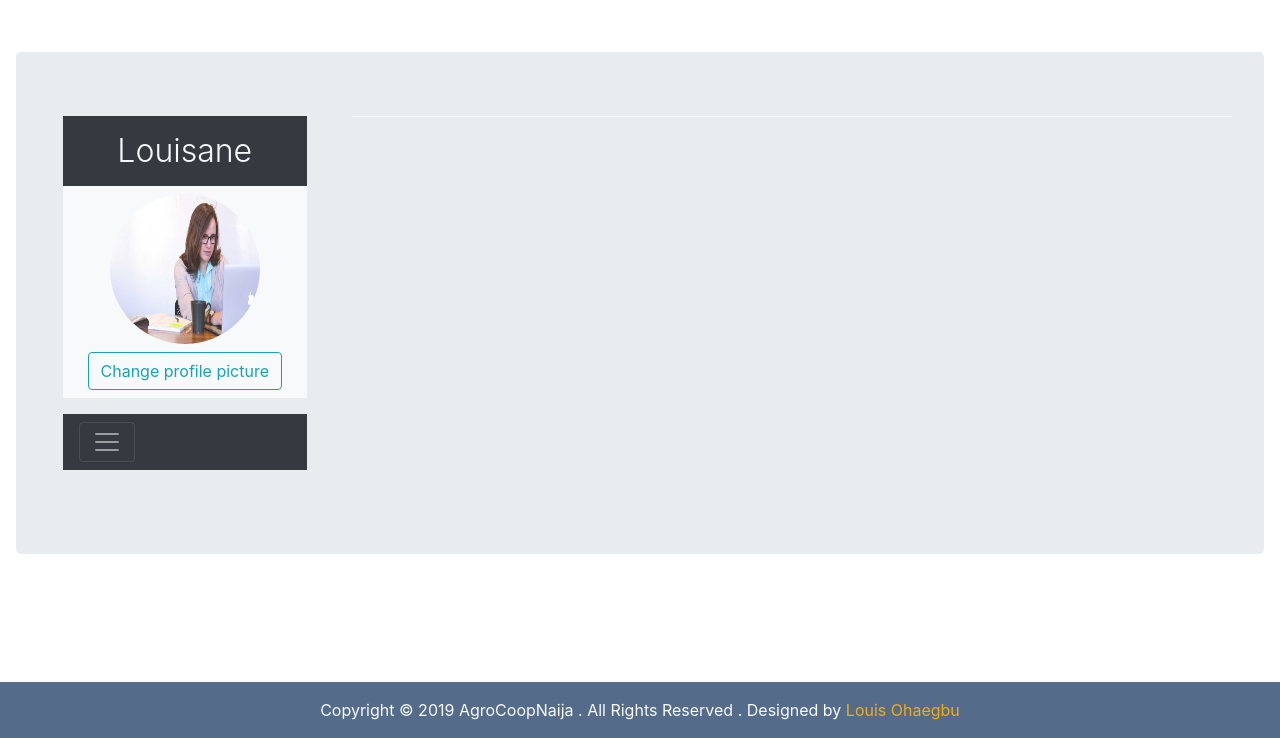
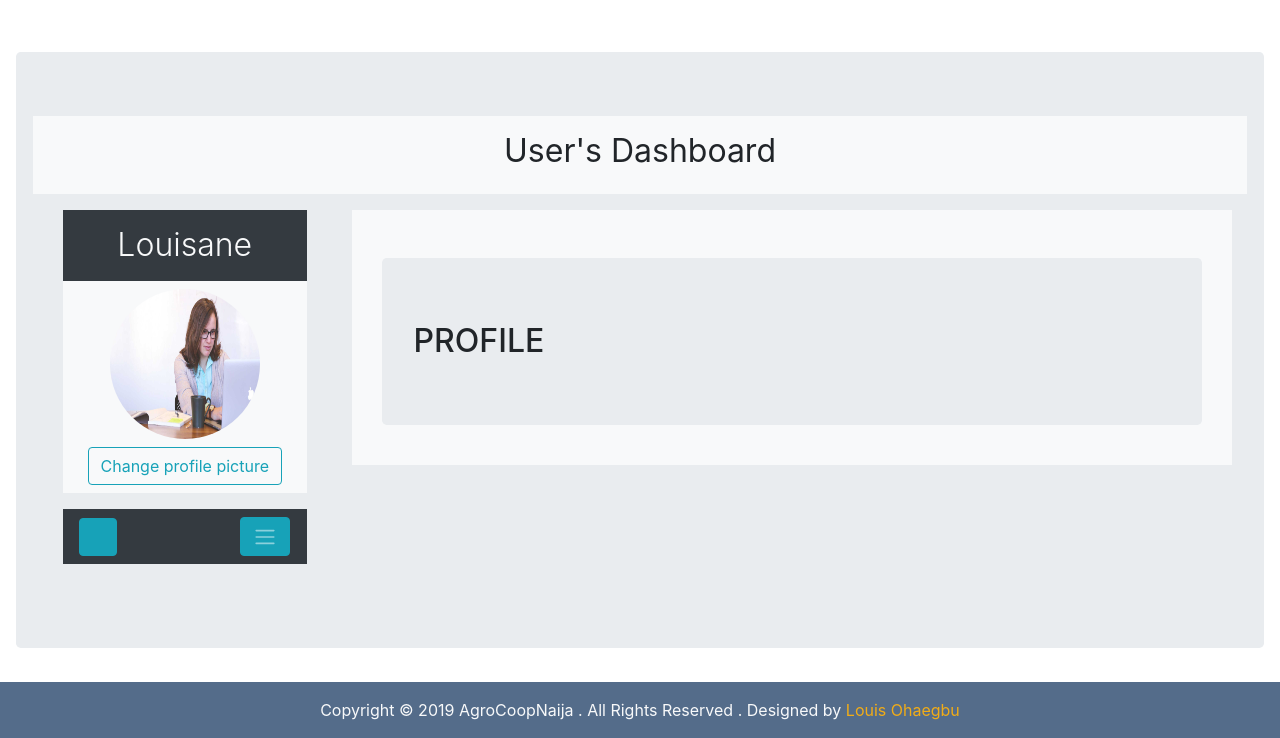
Before and after one commit to louieee/AgroCoopNaija, a Django app: page /account/dashboard/ in a window 1280 px wide. Shown: the part 62-800 px from the top of the page. Run offline with Django 3.2, Linux system fonts and the light colour scheme; some libraries are stand-ins or nearby versions; some web fonts are replaced.

```diff
--- a/core/templates/core/Dashboard.html
+++ b/core/templates/core/Dashboard.html
@@ -1,13 +1,29 @@
 {% extends 'index.html' %}
 {% load staticfiles %}
 {% block title %}Dashboard{% endblock title %}
+{% block javascript %}
+    <script type="text/javascript">
+    window.onload = function hide_my_stuff(){
+        document.getElementById('profile').hidden = false;
+   document.getElementById('my_loans').hidden = true;
+   document.getElementById('my_investments').hidden = true;
+   document.getElementById('my_posts').hidden = true;
+   document.getElementById('cooperative').hidden = true;
+    };
+    </script>
+{% endblock %}
 {% block main %}
     <main class="jumbotron">
+        <div class="row mb-3 bg-light p-3">
+            <div class="col-lg-12">
+                <h6 class="text text-center display-4" style="font-size: xx-large"><strong>User's Dashboard</strong></h6>
+            </div>
+        </div>
         <div class="row">
             <div class="col-lg-3">
                 <div class="container center-block">
-                    <div class="col-12-lg">
-                        <div class="bg-light mb-3 text text-center">
+                    <div class="col-12-lg ">
+                        <div class="bg-light mb-3 text text-center" id="navbarToggleExternal">
                           <h4  style="font-size: xx-large"
                                   class="text text-light text-center display-4 p-3 bg-dark">Louisane</h4>
 
@@ -18,28 +34,63 @@
                           </span><button class="btn btn-outline-info mt-2 mb-2">Change profile picture</button></p>
                         </div>
                         <nav class="navbar navbar-dark bg-dark">
-    <button class="navbar-toggler" type="button" data-toggle="collapse" data-target="#navbarToggleExternalContent" aria-controls="navbarToggleExternalContent" aria-expanded="false" aria-label="Toggle navigation">
-      <span class="navbar-toggler-icon"></span>
+    <button class="btn btn-info mr-auto" type="button" data-toggle="collapse" data-target="#navbarToggleExternal" aria-controls="navbarToggleExternal" aria-expanded="false" aria-label="Toggle navigation">
+     {% if user.gender == 'M' %} <i class="fa fa-male"></i> {% else %} <i class="fa fa-female"></i>{% endif %}
     </button>
-  </nav>
+  <button class=" btn btn-info ml-auto " type="button" data-toggle="collapse" data-target="#navbarToggleExternalContent" aria-controls="navbarToggleExternalContent" aria-expanded="false" aria-label="Toggle navigation">
+    <span class="navbar-toggler-icon"></span>
+    </button>
+                        </nav>
                         <div class="collapse bg-dark p-3" id="navbarToggleExternalContent">
                                 <div class="btn col-lg-12">
-                                  <button class="btn btn-outline-light btn-block">Profile Details</button>
+                                  <button onclick="
+   document.getElementById('profile').hidden = false;
+   document.getElementById('my_loans').hidden = true;
+   document.getElementById('my_investments').hidden = true;
+   document.getElementById('my_posts').hidden = true;
+   document.getElementById('cooperative').hidden = true;"
+                                          data-toggle="collapse" data-target="#navbarToggleExternalContent" aria-controls="navbarToggleExternalContent" aria-expanded="false" aria-label="Toggle navigation"
+                                          class="btn btn-outline-light btn-block">Profile Details</button>
                                 </div>
                             <div class="btn col-lg-12">
-                                  <button class="btn btn-outline-light btn-block">My Posts</button>
+                                  <button onclick="
+   document.getElementById('profile').hidden = true;
+   document.getElementById('my_loans').hidden = true;
+   document.getElementById('my_investments').hidden = true;
+   document.getElementById('my_posts').hidden = false;
+   document.getElementById('cooperative').hidden = true;"
+                                          data-toggle="collapse" data-target="#navbarToggleExternalContent" aria-controls="navbarToggleExternalContent" aria-expanded="false" aria-label="Toggle navigation"
+                                          class="btn btn-outline-light btn-block">My Posts</button>
                                 </div>
                             <div class="btn col-lg-12">
-                                  <button class="btn btn-outline-light btn-block">My Cooperative Information</button>
+                                  <button onclick="
+   document.getElementById('profile').hidden = true;
+   document.getElementById('my_loans').hidden = true;
+   document.getElementById('my_investments').hidden = true;
+   document.getElementById('my_posts').hidden = true;
+   document.getElementById('cooperative').hidden = false;"
+                                          data-toggle="collapse" data-target="#navbarToggleExternalContent" aria-controls="navbarToggleExternalContent" aria-expanded="false" aria-label="Toggle navigation"
+                                          class="btn btn-outline-light btn-block">My Cooperative Information</button>
                                 </div>
                             <div class="btn col-lg-12">
-                                  <button class="btn btn-outline-light btn-block">Cooperative Posts</button>
+                                  <button onclick="
+   document.getElementById('profile').hidden = true;
+   document.getElementById('my_loans').hidden = true;
+   document.getElementById('my_investments').hidden = false;
+   document.getElementById('my_posts').hidden = true;
+   document.getElementById('cooperative').hidden = true;"
+                                          data-toggle="collapse" data-target="#navbarToggleExternalContent" aria-controls="navbarToggleExternalContent" aria-expanded="false" aria-label="Toggle navigation"
+                                          class="btn btn-outline-light btn-block">My Investments</button>
                                 </div>
                             <div class="btn col-lg-12">
-                                  <button class="btn btn-outline-light btn-block">My Investments</button>
-                                </div>
-                            <div class="btn col-lg-12">
-                                  <button class="btn btn-outline-light btn-block">My Loans</button>
+                                  <button onclick="
+   document.getElementById('profile').hidden = true;
+   document.getElementById('my_loans').hidden = false;
+   document.getElementById('my_investments').hidden = true;
+   document.getElementById('my_posts').hidden = true;
+   document.getElementById('cooperative').hidden = true;"
+                                          data-toggle="collapse" data-target="#navbarToggleExternalContent" aria-controls="navbarToggleExternalContent" aria-expanded="false" aria-label="Toggle navigation"
+                                          class="btn btn-outline-light btn-block">My Loans</button>
                                 </div>
   </div>
                 </div>
@@ -47,11 +98,28 @@
             </div>
             <div class="col-lg-9">
                 <div class="col-lg-12 bg-light">
-
+                    <main class="container">
+                        <div id="my_investments" class="pt-5 pb-2">
+                            <h2 class="jumbotron">MY INVESTMENT</h2>
+                        </div>
+                        <div id="my_loans" class="pt-5 pb-2">
+                            <h2 class="jumbotron">MY LOANS</h2>
+                        </div>
+                        <div id="my_posts" class="pt-5 pb-2">
+                            <h2 class="jumbotron">MY POSTS</h2>
+                        </div>
+                        <div id="profile" class="pt-5  pb-2" >
+                            <h2 class="jumbotron">PROFILE</h2>
+                        </div>
+                        <div id="cooperative" class="pt-5 pb-2">
+                            <h2 class="jumbotron">COOPERATIVE</h2>
+                        </div>
+                    </main>
                 </div>
 
             </div>
         </div>
+
     </main>
 
 
```
